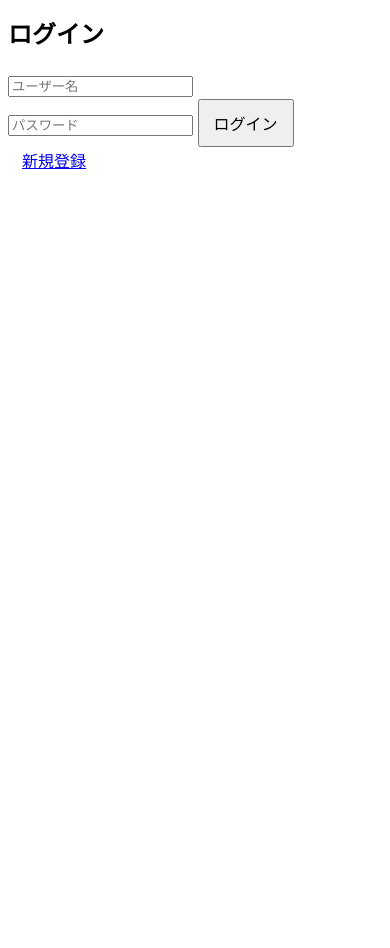
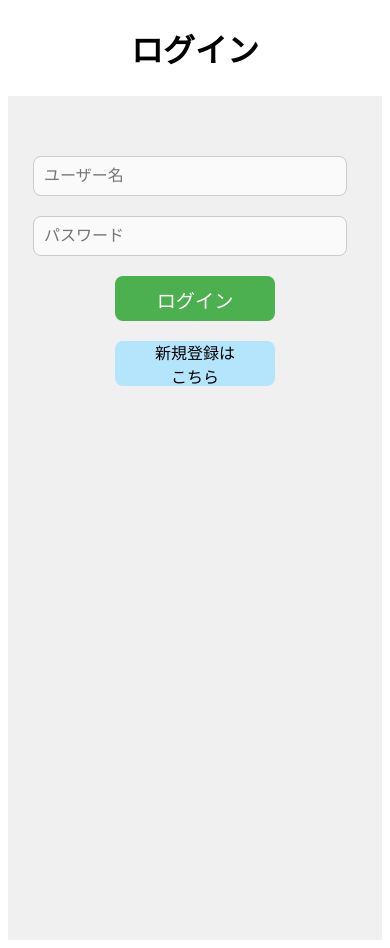
Before and after one commit to ushiushi05/todo_app_flask, a Flask app: page /login in a window 390 px wide. Before the commit the page ends 169 px from the top, so only its background shows below. Run offline with Flask 2, Linux system fonts and the light colour scheme.

Commit message:
UI change

```diff
--- a/static/css/style.css
+++ b/static/css/index.css
@@ -9,6 +9,54 @@
     border: 1px solid #ddd;
     padding: 8px;
     text-align: left;
+}
+/* 共通ボタンスタイル */
+.btn {
+  display: inline-block;
+  padding: 6px 12px;
+  margin: 2px;
+  border-radius: 6px;
+  border: none;
+  cursor: pointer;
+  font-size: 14px;
+  text-decoration: none;
+  transition: all 0.2s ease;
+}
+
+/* 編集ボタン */
+.btn-edit {
+  background-color: #4CAF50; /* 緑 */
+  color: white;
+}
+.btn-edit:hover {
+  background-color: #45a049;
+}
+
+/* 完了ボタン */
+.btn-comp {
+  background-color: #2196F3; /* 青 */
+  color: white;
+}
+.btn-comp:hover {
+  background-color: #0b7dda;
+}
+
+/* 未完了に戻すボタン */
+.btn-back {
+  background-color: #ff9800; /* オレンジ */
+  color: white;
+}
+.btn-back:hover {
+  background-color: #f57c00;
+}
+
+/* 削除ボタン */
+.btn-del {
+  background-color: #f44336; /* 赤 */
+  color: white;
+}
+.btn-del:hover {
+  background-color: #da190b;
 }
 
 /* --- スマホ表示: カード形式 --- */
@@ -22,6 +70,11 @@
         font-size: 18px;
         line-height: 1.6;
         overflow-x: hidden; /* 横スクロールを強制禁止 */
+    }
+
+    .btn {
+        width: 100%;
+        margin: 4px 0;
     }
 
     .task-table,
@@ -91,6 +144,7 @@
 }
 
 .modal-content {
+    font-size: 1.5rem;
     background-color: #fff;
     margin: 10% auto;
     padding: 20px;
@@ -98,7 +152,24 @@
     border-radius: 8px;
 }
 
+#modalTask, #modalCategory, #modalPriority, #editSubmit {
+    font-size: 1.5rem;
+}
+
 #closeModal {
     float: right;
     cursor: pointer;
 }
+
+.accordion-btn {
+  background-color: #eee;
+  border: none;
+  padding: 8px 12px;
+  cursor: pointer;
+  font-size: 16px;
+  border-radius: 5px;
+  margin-bottom: 10px;
+}
+.accordion-btn:hover {
+  background-color: #ddd;
+}
--- /dev/null
+++ b/static/css/login.css
@@ -0,0 +1,89 @@
+h1 {
+    font-size: 2rem;
+    text-align: center;
+    margin: 25px;
+}
+.container-box{
+    display: flex;
+    flex-direction: column;
+    align-items: center;
+    height: 100vh;
+    background-color: #f0f0f0;
+}
+
+form {
+    margin: 50px 25px 0;
+}
+
+input[type="text"],
+input[type="password"] {
+    width: 100%;
+    max-width: 400px;
+    padding: 10px;
+    margin: 10px 0;
+    border: 1px solid #ccc;
+    border-radius: 8px;
+    background: #fafafa;
+    font-size: 16px;
+}
+
+button[type="submit"] {
+    background-color: #4CAF50;
+    color: white;
+    font-size: 1.2rem;
+    cursor: pointer;
+}
+
+.register-link {
+    font-size: 1rem;
+    color: #000;
+    background-color: rgb(181, 228, 253);
+    position: relative;
+}
+
+button[type="submit"],
+.register-link {
+    box-sizing: border-box; /* パディングを含めたサイズ指定 */
+    display: block;          /* 幅や高さを正確に反映 */
+    text-align: center;
+    width: 100%;
+    max-width: 160px;
+    height: 45px;
+    padding: 10px;
+    border: none;
+    border-radius: 8px;
+    margin: 10px auto;
+}
+
+.register-link:hover {
+    color: #000;
+    background-color: rgb(132, 209, 250);
+
+}
+
+.register-link-item {
+    position: absolute;
+    top: 50%;
+    left: 50%;
+    transform: translate(-50%, -50%);
+}
+
+.register-link-item a {
+    text-decoration: none;
+    color: inherit;
+}
+
+@media (max-width: 600px) {
+    input[type="text"],
+    input[type="password"] {
+        max-width: 90%;
+    }
+
+    button[type="submit"] {
+        width: 90%;
+    }
+
+    .register-link {
+        width: 90%;
+    }
+}
--- a/templates/login.html
+++ b/templates/login.html
@@ -4,18 +4,24 @@
 <head>
     <meta charset="utf-8">
     <title>ログイン</title>
-    <link rel="stylesheet" href="{{ url_for('static', filename='css/style.css') }}">
+    <link rel="stylesheet" href="{{ url_for('static', filename='css/login.css') }}">
 
 </head>
 
 <body>
     <h1>ログイン</h1>
-    <form action="/login" method="POST">
-        <input type="text" name="username" placeholder="ユーザー名" required>
-        <input type="password" name="password" placeholder="パスワード" required>
-        <button type="submit">ログイン</button>
-    </form>
-    <a href="/register">新規登録</a>
+    <div class="container-box">
+        <form action="/login" method="POST">
+            <input type="text" name="username" placeholder="ユーザー名" required>
+            <input type="password" name="password" placeholder="パスワード" required>
+            <button type="submit">ログイン</button>
+        </form>
+        <div class="register-link">
+            <div class="register-link-item">
+                <a href="/register">新規登録はこちら</a>
+            </div>
+        </div>
+    </div>
 </body>
 
 </html>
```
Also changed, not shown: templates/register.html (+13 -7 lines).
